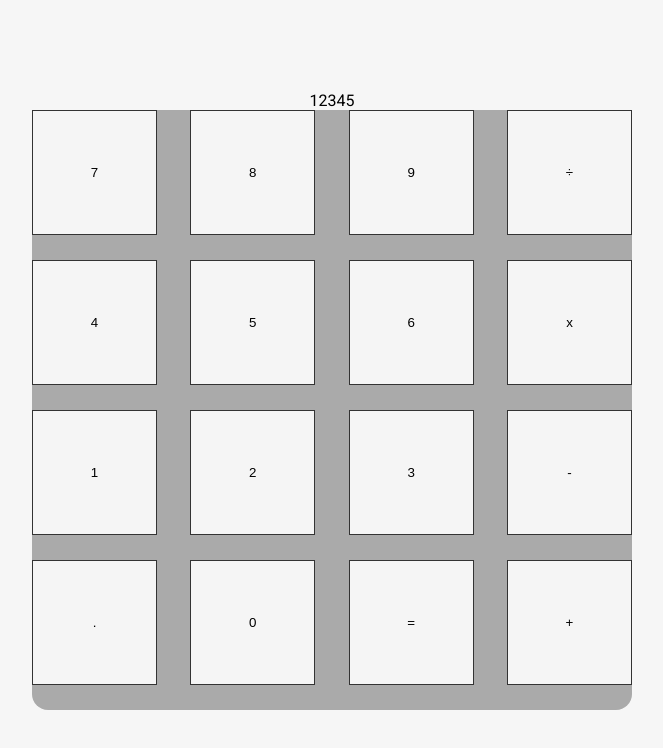
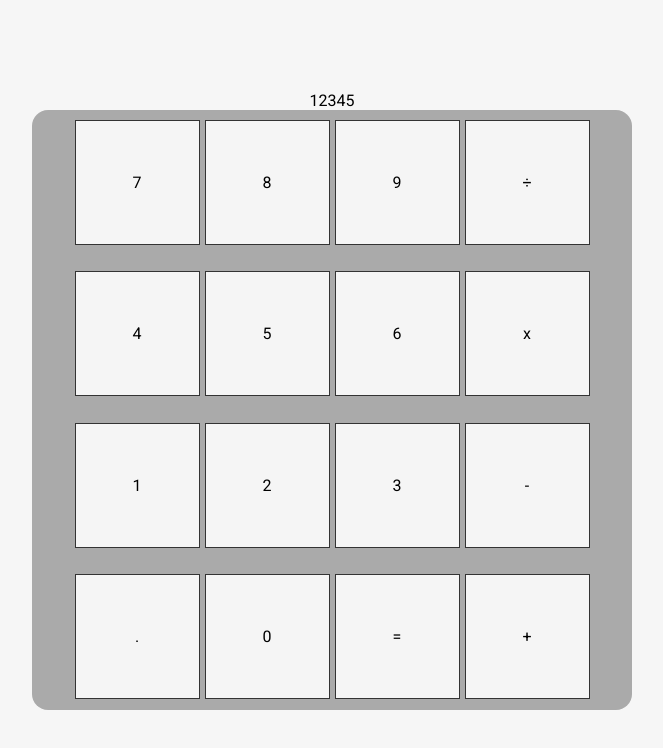
Before and after one commit to fabricator41/calculator, a plain HTML site: page index.html in a window 1280 px wide. Shown: the whole page, without its empty margins (308-971 px from the left). Drawn offline with Linux system fonts and the light colour scheme.

Commit message:
ui design half complete

```diff
--- a/index.html
+++ b/index.html
@@ -17,7 +17,7 @@
       <button class="cell" id="8">8</button>
       <button class="cell" id="9">9</button>
       <button class="cell" id="7">÷</button>
-      <button class="cell" id="7">4</button>
+      <button class="cell" id="4">4</button>
       <button class="cell" id="7">5</button>
       <button class="cell" id="7">6</button>
       <button class="cell" id="7">x</button>
--- a/style.css
+++ b/style.css
@@ -1,19 +1,54 @@
 @import url('https://fonts.googleapis.com/css2?family=Roboto&display=swap');
+
+/* A basic reset start */
+
+/* makes sizing simpler */
+
+*,
+*::before,
+*::after {
+  box-sizing: border-box;
+}
+
+/* remove default spacing */
+/* force styling of type through styling, rather than elements */
 
 * {
   margin: 0;
   padding: 0;
-  box-sizing: border-box;
+  font: inherit;
 }
+
+/* dark mode user-agent-styles */
+
+/*  html {
+  color-scheme: dark light;
+} */
+
+/* min body height */
+
+body {
+  min-height: 100vh;
+  text-align: center;
+}
+
+/* responsive images/videos */
+img,
+picture,
+svg,
+video {
+  display: block;
+  max-width: 100%;
+}
+
+/* A basic reset end */
 
 body {
   font-family: roboto;
-  min-height: 100vh;
   background-color: #f6f6f6;
-  display: flex;
-  flex-direction: column;
-  justify-content: center;
-  align-items: center;
+  color: #000;
+  display: grid;
+  place-content: center;
 }
 
 .container {
@@ -23,7 +58,9 @@ body {
   height: 600px;
   display: flex;
   flex-wrap: wrap;
-  justify-content: space-between;
+  justify-content: center;
+  align-items: center;
+  gap: 5px;
 }
 
 .cell {
@@ -31,7 +68,4 @@ body {
   width: 125px;
   height: 125px;
   border: 1px solid #333;
-  display: flex;
-  justify-content: center;
-  align-items: center;
 }
```
